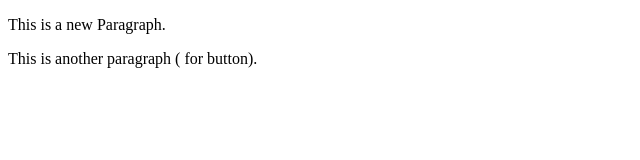
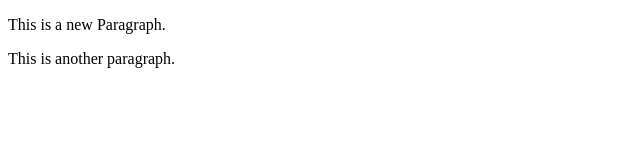
Before and after one commit to 07shivanshu/LocalRepo, a plain HTML site: page index.html in a window 1280 px wide. Shown: the full height of the page, 0-640 px from the left. Drawn offline with Linux system fonts and the light colour scheme.

Commit message:
Reverted back

```diff
--- a/index.html
+++ b/index.html
@@ -7,6 +7,6 @@
 </head>
 <body>
     <p>This is a new Paragraph.</p>
-    <p>This is another paragraph ( for button).</p>
+    <p>This is another paragraph.</p>
 </body>
 </html>
```
